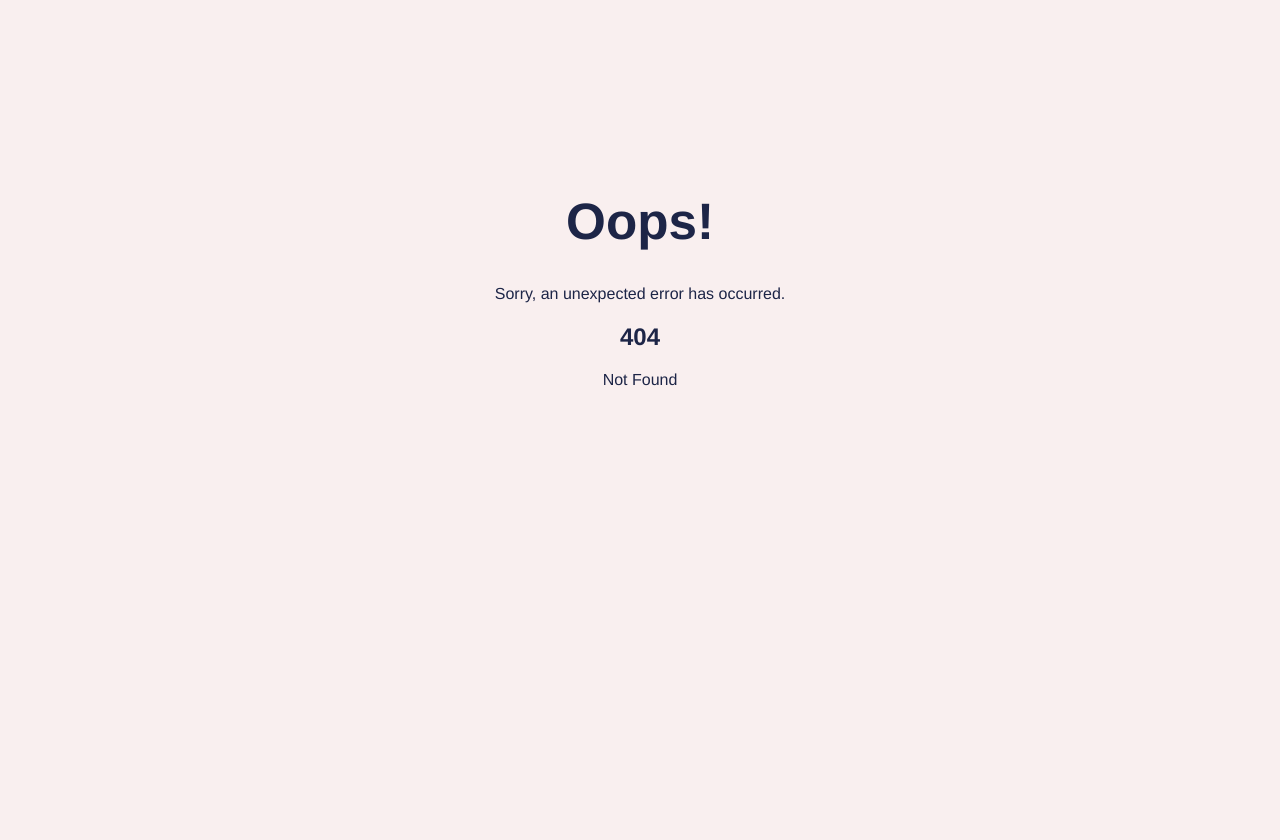
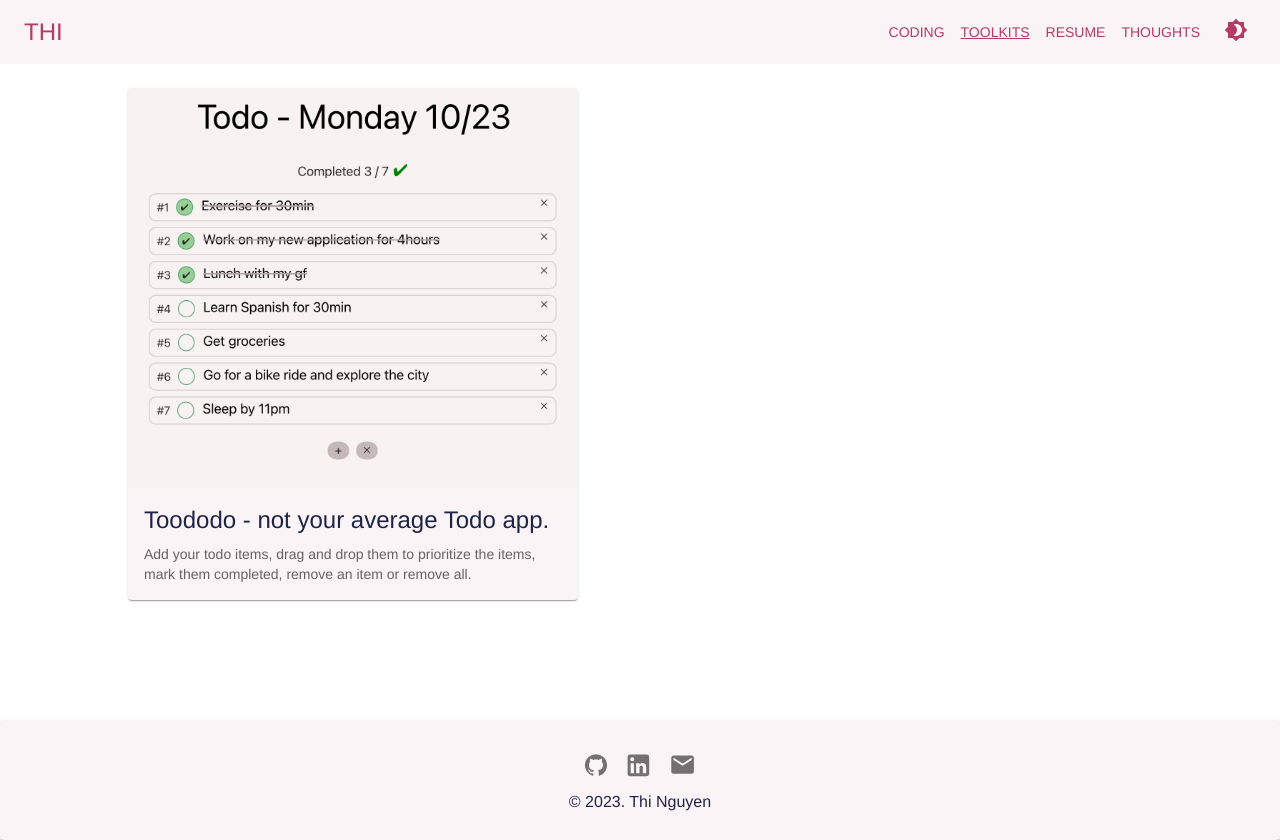
Before and after one commit to justthinguyen/justthinguyen.github.io, a React (Create React App) app: page /toolkits in a window 1280 px wide. Before the commit this address had no page. Before the commit the page ends 800 px from the top, so only its background shows below. Built offline with nearby package versions, Linux system fonts and the light colour scheme.

Commit message:
Add Toolkits page with toododo info

```diff
--- a/src/index.css
+++ b/src/index.css
@@ -37,3 +37,7 @@ code {
     right: 0%;
     position: fixed;
 }
+
+.ToolkitCard {
+    max-width: 450px;
+}
--- a/src/index.tsx
+++ b/src/index.tsx
@@ -5,7 +5,7 @@ import Home from './pages/Home';
 import ErrorPage from './pages/ErrorPage';
 import CodingPage from './pages/CodingPage';
 import ResumePage from './pages/ResumePage';
-import ProjectPage from './pages/ProjectPage';
+import ToolkitsPage from './pages/ToolkitsPage';
 import Blog from './pages/Blog';
 import App from './App';
 import { pagesKey } from './siteInfo';
@@ -19,7 +19,7 @@ const router = createBrowserRouter(
                 <Route index element={<Home />} />
                 <Route path={pagesKey['coding']['path']} element={<CodingPage />} />
                 <Route path={pagesKey['blog']['path']} element={<Blog />} />
-                <Route path={pagesKey['project']['path']} element={<ProjectPage />} />
+                <Route path={pagesKey['toolkits']['path']} element={<ToolkitsPage />} />
                 <Route path={pagesKey['resume']['path']} element={<ResumePage />} />
             </Route>
         </Route>
--- /dev/null
+++ b/src/pages/ToolkitsPage.tsx
@@ -0,0 +1,43 @@
+import { Helmet } from 'react-helmet-async';
+import { Grid, Typography, CardMedia, CardActionArea, CardContent, Card } from '@mui/material';
+import { getPageTitle } from '../siteInfo';
+
+const TodoAppCard = () => (
+    <Card className='ToolkitCard'>
+        <CardActionArea>
+            <CardMedia
+                component="img"
+                height="400px"
+                src="img/Toododo-image.png"
+                alt="Toododo"
+            />
+            <CardContent>
+                <Typography gutterBottom variant="h5" component="div">
+                    Toododo - not your average Todo app.
+                </Typography>
+                <Typography variant="body2" color="text.secondary">
+                    Add your todo items, drag and drop them to prioritize the items, mark them completed, remove an item or remove all.
+                </Typography>
+            </CardContent>
+        </CardActionArea>
+    </Card>
+);
+
+export default function ToolkitsPage() {
+    const pageName = 'Toolkits';
+    return (
+        <>
+            <Helmet>
+                <title>{getPageTitle(pageName)}</title>
+            </Helmet>
+            <Grid container spacing={2}>
+                <Grid item xs={0} md={1} lg={1}></Grid>
+                <Grid item xs={12} md={10} lg={10} sx={{ p: 5 }}>
+                    <TodoAppCard />
+                </Grid>
+                <Grid item xs={0} md={1} lg={1}></Grid>
+            </Grid>
+        </>
+
+    );
+}
--- a/src/siteInfo.ts
+++ b/src/siteInfo.ts
@@ -6,10 +6,10 @@ export type PageInfo = {
 };
 export const pagesKey: { [key: string]: PageInfo; } = {
     'coding': { name: 'Coding', path: '/coding' },
-    'project': { name: 'Projects', path: '/project' },
+    'toolkits': { name: 'Toolkits', path: '/toolkits' },
+    // 'project': { name: 'Projects', path: '/project' },
     'resume': { name: 'Resume', path: '/resume' },
     'blog': { name: 'Thoughts', path: '/blog' },
-    // 'work': { name: 'Work with Me', path: '/work-with-me' }
 }
 
 export const navItems = Object.values(pagesKey).map(o => o.name);
```
Also changed, not shown: public/img/Toododo-image.png (added).
